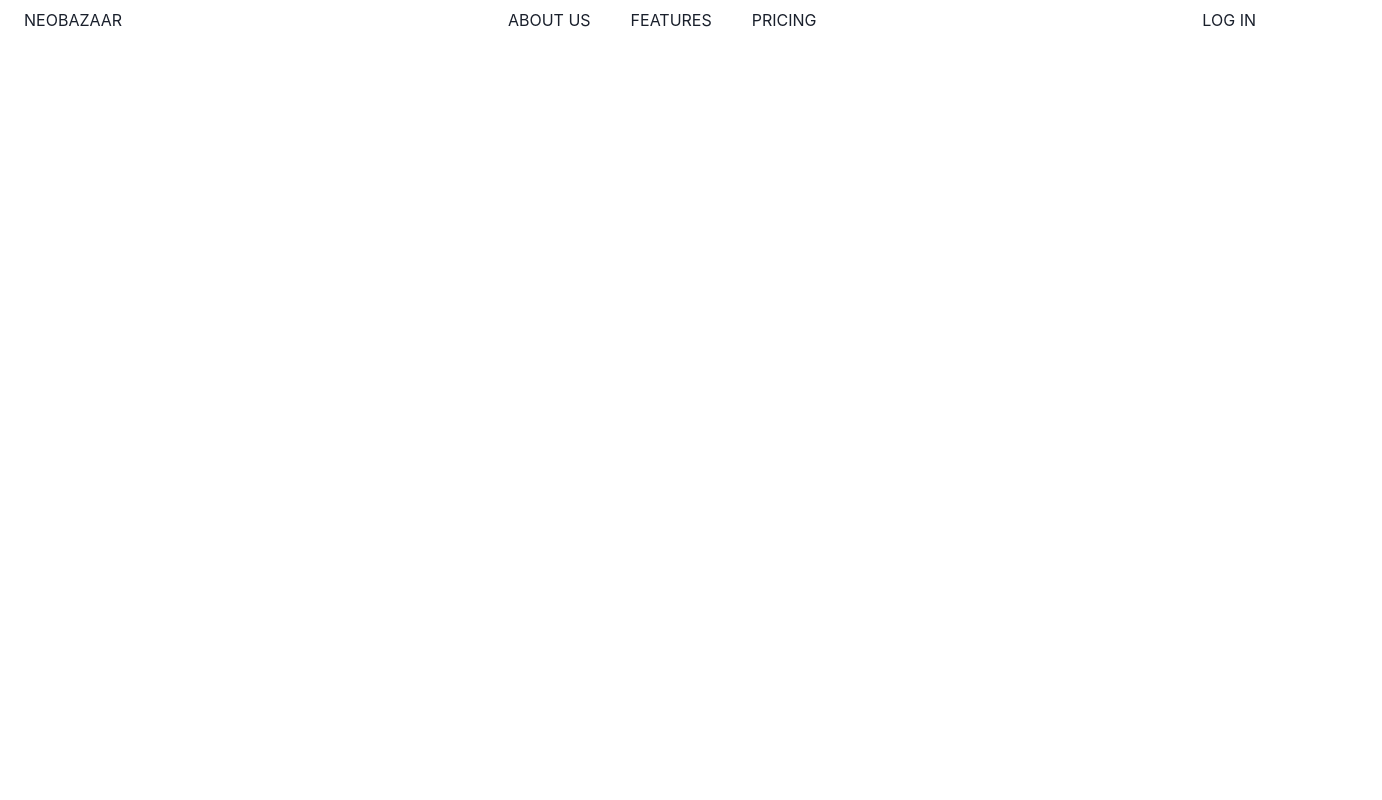
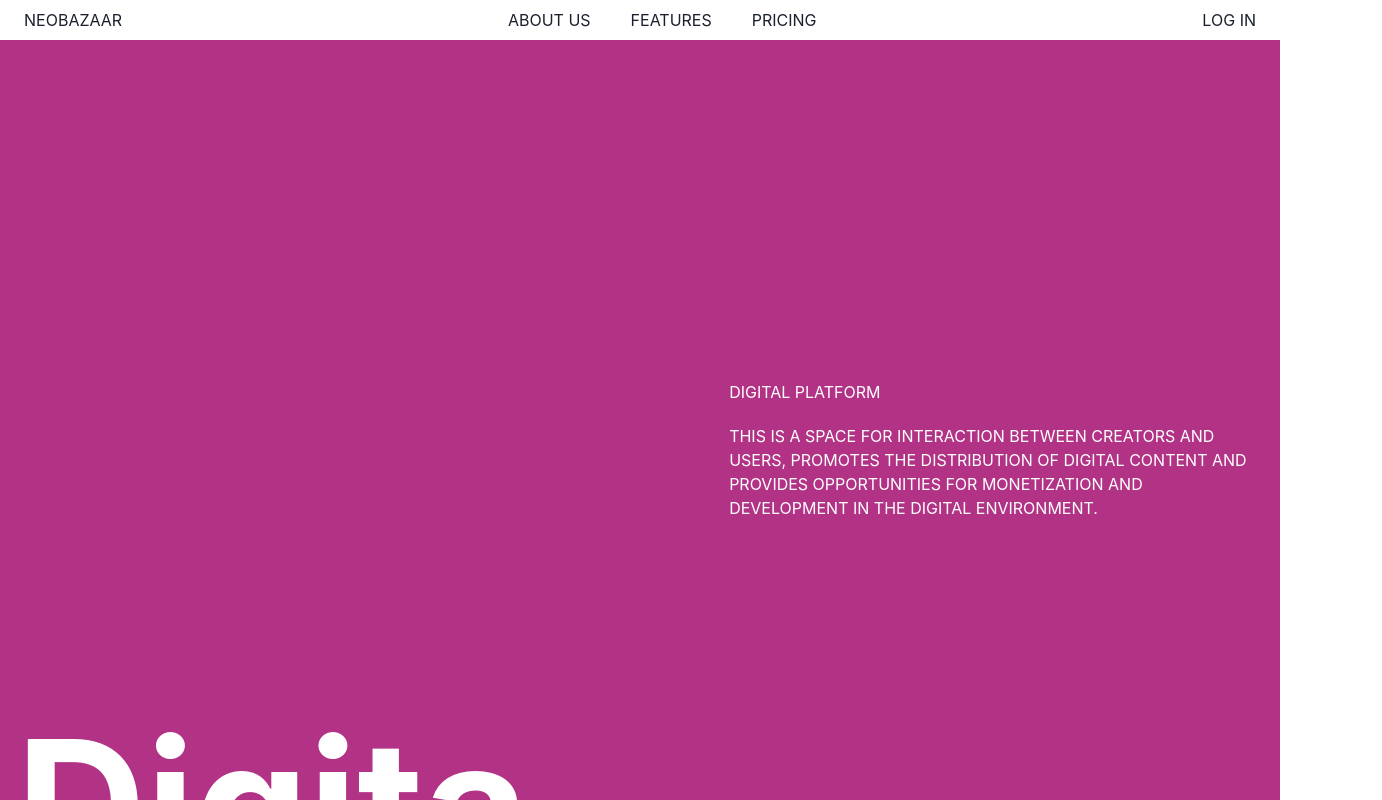
Before and after one commit to lada000/DigitalBazaar, a React (Create React App) app: page / in a window 1280 px wide. Shown: the top 800 px of the page, 1382 px wide, since content can reach past the window. Built offline with nearby package versions, Linux system fonts and the light colour scheme.

Commit message:
Add a section describing the platform

```diff
--- a/src/App.jsx
+++ b/src/App.jsx
@@ -1,11 +1,13 @@
 import * as React from 'react';
 import { ChakraProvider } from '@chakra-ui/react';
 import Header from './components/header';
+import Main from './pages/main';
 
 function App() {
   return (
     <ChakraProvider>
       <Header/>
+      <Main/>
   </ChakraProvider>
   );
 }
--- a/src/pages/main.jsx
+++ b/src/pages/main.jsx
@@ -0,0 +1,39 @@
+import React from "react";
+import { Box, Container, Text, Grid, GridItem, Heading} from "@chakra-ui/react";
+
+const Main = () => {
+  return (
+    <Box as='section' bg='#B23386'>
+      <Container maxW='8xl'>
+        <Box color='white' minH="730px">
+          <Grid
+            templateColumns='repeat(7, 1fr)'
+            templateRows='repeat(3, 1fr)'
+            gap={0}>
+            <GridItem gridColumn='5 / span 3' gridRow='2 / 3'>
+              <Box textTransform='uppercase' display='flex' flexDirection='column' gap='20px'>
+                <Text>digital platform</Text>
+                <Text>
+                  This is a space for interaction between creators and users,
+                  promotes the distribution of digital content and provides
+                  opportunities for monetization and development in the digital
+                  environment.
+                </Text>
+              </Box>{" "}
+            </GridItem>
+            <GridItem gridColumn='1 / span 3' gridRow='3 / 4'>
+              <Heading fontSize="180px" lineHeight="170px">Digital</Heading>
+            </GridItem>
+            <GridItem gridColumn='4 / span 3' gridRow='4 / 5' position="relative">
+              <Heading fontSize="180px" lineHeight="140px" position="absolute" left="3vw">
+                Products
+              </Heading>
+            </GridItem>
+          </Grid>
+        </Box>
+      </Container>
+    </Box>
+  );
+};
+
+export default Main;
```
